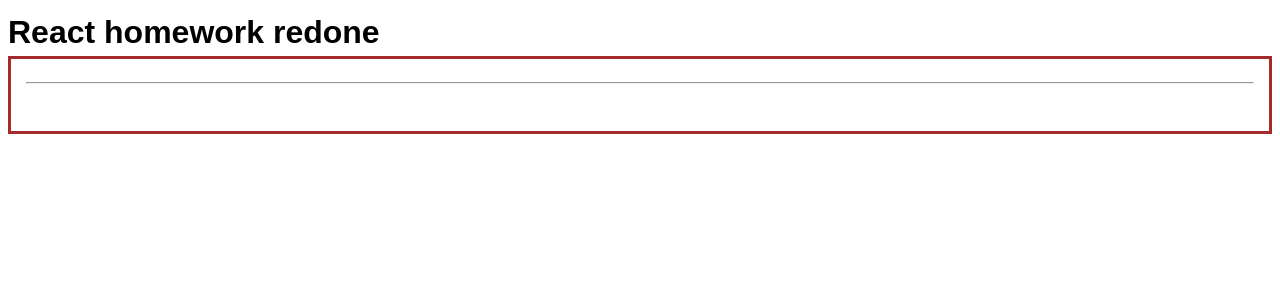
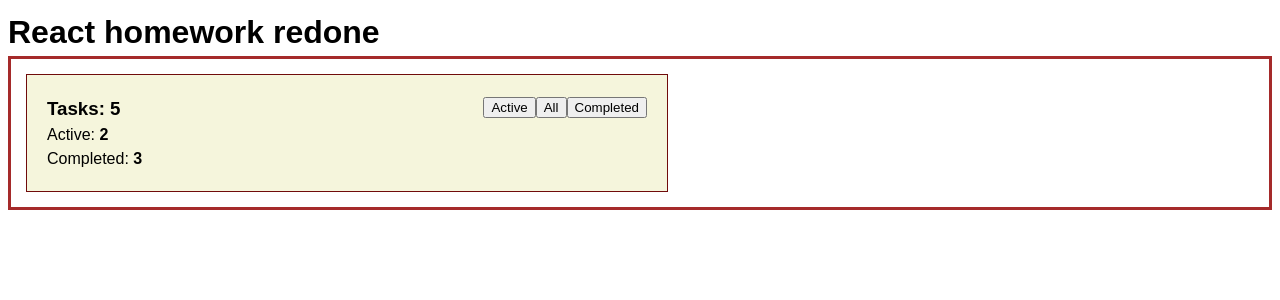
Before and after one commit to FloriGOIT/redone-hw1-react, a React (Create React App) app: page / in a window 1280 px wide. Shown: the top 300 px of the page. Built offline with nearby package versions, Linux system fonts and the light colour scheme.

Commit message:
started task app redux

```diff
--- a/src/components/App.jsx
+++ b/src/components/App.jsx
@@ -1,17 +1,11 @@
-
-
-
-import AppMovieStore from "./home-work-5/AppMovieStore";
-//import { AppStore } from "./test/Test4/AppStore";         <AppStore/>
+import { Provider } from 'react-redux';
+import AppReduxTasks from './AppReduxTasks';
+import store from './Home-work-6/redux/store';
 
 function App() {
-
-
   return (
     <>
       <h1>React homework redone</h1>
-
-
       <div
         style={{
           borderWidth: 3,
@@ -20,10 +14,9 @@
           padding: 15,
         }}
       >
-        <AppMovieStore/>
-        <hr />
-        <br />
-
+        <Provider store={store}>
+          <AppReduxTasks />
+        </Provider>
       </div>
     </>
   );
--- a/src/components/home-work-5/AppMovieStore.jsx
+++ b/src/components/AppMovieStore.jsx
@@ -1,5 +1,5 @@
 import { BrowserRouter } from 'react-router-dom';
-import MovieWebSite from './MovieStore/MovieWebSite';
+import MovieWebSite from './home-work-5/MovieStore/MovieWebSite';
 
 const AppMovieStore = () => {
   return (
--- /dev/null
+++ b/src/components/AppReduxTasks.jsx
@@ -0,0 +1,16 @@
+import Counter from "./Home-work-6/components/Counter"
+import MainTasks from "./Home-work-6/components/MainTasks"
+import style from "./Home-work-6/components/appReduxTasks.module.scss"
+
+const AppReduxTasks = () => {
+
+        return (<div className={style.appReduxTasks}>
+                <section className={style.headerTasksApp}>
+                <Counter />
+                <MainTasks/>
+                </section>
+
+        </div>)
+}
+
+export default AppReduxTasks
--- /dev/null
+++ b/src/components/Home-work-6/components/Counter.jsx
@@ -0,0 +1,20 @@
+import style from "./appReduxTasks.module.scss"
+import { useSelector } from "react-redux";
+
+const Counter = () => {
+
+        const countTasks = useSelector(state => state.tasks.length)
+        const countTasksactive = useSelector(state => {
+                const activeTasks = state.tasks.filter(task => task.completed === true);
+                return activeTasks.length
+        })
+        const countTasksInactive = countTasks - countTasksactive;
+
+        return <div className={style.taskCounter}>
+                <h3>Tasks: { countTasks}</h3>
+                <span>Active: <b>{countTasksactive}</b></span><br/>
+                <span>Completed: <b>{countTasksInactive}</b></span>
+  </div>;
+};
+
+export default Counter;
--- /dev/null
+++ b/src/components/Home-work-6/components/MainTasks.jsx
@@ -0,0 +1,16 @@
+import style from "./appReduxTasks.module.scss"
+import { useSelector } from "react-redux"
+
+const MainTasks = () => {
+        const currentFilter = "all";
+        const filter = useSelector(state => state.filter.status)
+        return (
+                <div className={style.mainTasks}>
+                        <button  type="button" name="active"  >Active</button>
+                        <button  type="button" name="all"  >All</button>
+                        <button type="button" name="completed">Completed</button>
+                </div>
+        )
+}
+
+export default MainTasks
--- /dev/null
+++ b/src/components/Home-work-6/components/appReduxTasks.module.scss
@@ -0,0 +1,8 @@
+.appReduxTasks{width: 600px; background-color: beige; padding: 20px; border: 1px solid rgb(112, 11, 11);
+        .headerTasksApp {
+                        display: flex;
+                        flex-direction: row;
+                        justify-content: space-between;}
+
+}
+.filterBtn{background-color: rgb(112, 112, 233);}
--- /dev/null
+++ b/src/components/Home-work-6/redux/filtersSlice.jsx
@@ -0,0 +1,20 @@
+import { createSlice } from "@reduxjs/toolkit"
+
+const typesOfTasks = {
+        all: "all",
+        completed: "completed",
+        active:"active"
+}
+
+const initialFilter = {status: typesOfTasks.all}
+
+const filterSlice = createSlice({
+        name: "filters",
+        initialState: initialFilter,
+        reducers: {
+                filteringTask: (state, action) => {state.status = action.payload}
+        }
+})
+
+export const { filteringTask } = filterSlice.actions;
+export const filterSliceReducer = filterSlice.reducer
--- /dev/null
+++ b/src/components/Home-work-6/redux/store.jsx
@@ -0,0 +1,11 @@
+import { tasksSliceReducer } from "./tasksSlices";
+import { filterSliceReducer } from "./filtersSlice";
+import { configureStore } from "@reduxjs/toolkit";
+
+const store = configureStore({
+        reducer: {
+                tasks: tasksSliceReducer,
+                filter: filterSliceReducer
+        }
+})
+export default store
--- /dev/null
+++ b/src/components/Home-work-6/redux/tasksSlices.jsx
@@ -0,0 +1,31 @@
+import { createSlice } from "@reduxjs/toolkit";
+
+const tasksInitialState = [
+        { id: 0, text: "Learn HTML and CSS", completed: true },
+        { id: 1, text: "Get good at JavaScript", completed: true },
+        { id: 2, text: "Master React", completed: false },
+        { id: 3, text: "Discover Redux", completed: false },
+        { id: 4, text: "Build amazing apps", completed: false },
+];
+
+const tasksSlice = createSlice({
+
+        name: "tasks",
+        initialState: tasksInitialState,
+        reducers: {
+                addTask: (state, action) => { state.push(action.payload) },
+                deleteTask: (state, action) => { return state.filter(task => task.id !== action.payload); },
+                toggleTask: (state, action) => {
+                        for (const task of state) {
+                                if (task.id === action.payload){return task.completed = !task.completed }
+                                break
+                        }
+                }
+        }
+
+})
+
+export const { addTask, deleteTask, toggleTask } = tasksSlice.actions;
+export const tasksSliceReducer = tasksSlice.reducer
+
+//addTask, deleteTask, toggleTask
--- a/src/index.js
+++ b/src/index.js
@@ -2,6 +2,7 @@
 import ReactDOM from 'react-dom/client';
 import App from 'components/App';
 import './index.css';
+
 
 ReactDOM.createRoot(document.getElementById('root')).render(
   //<React.StrictMode>
```
